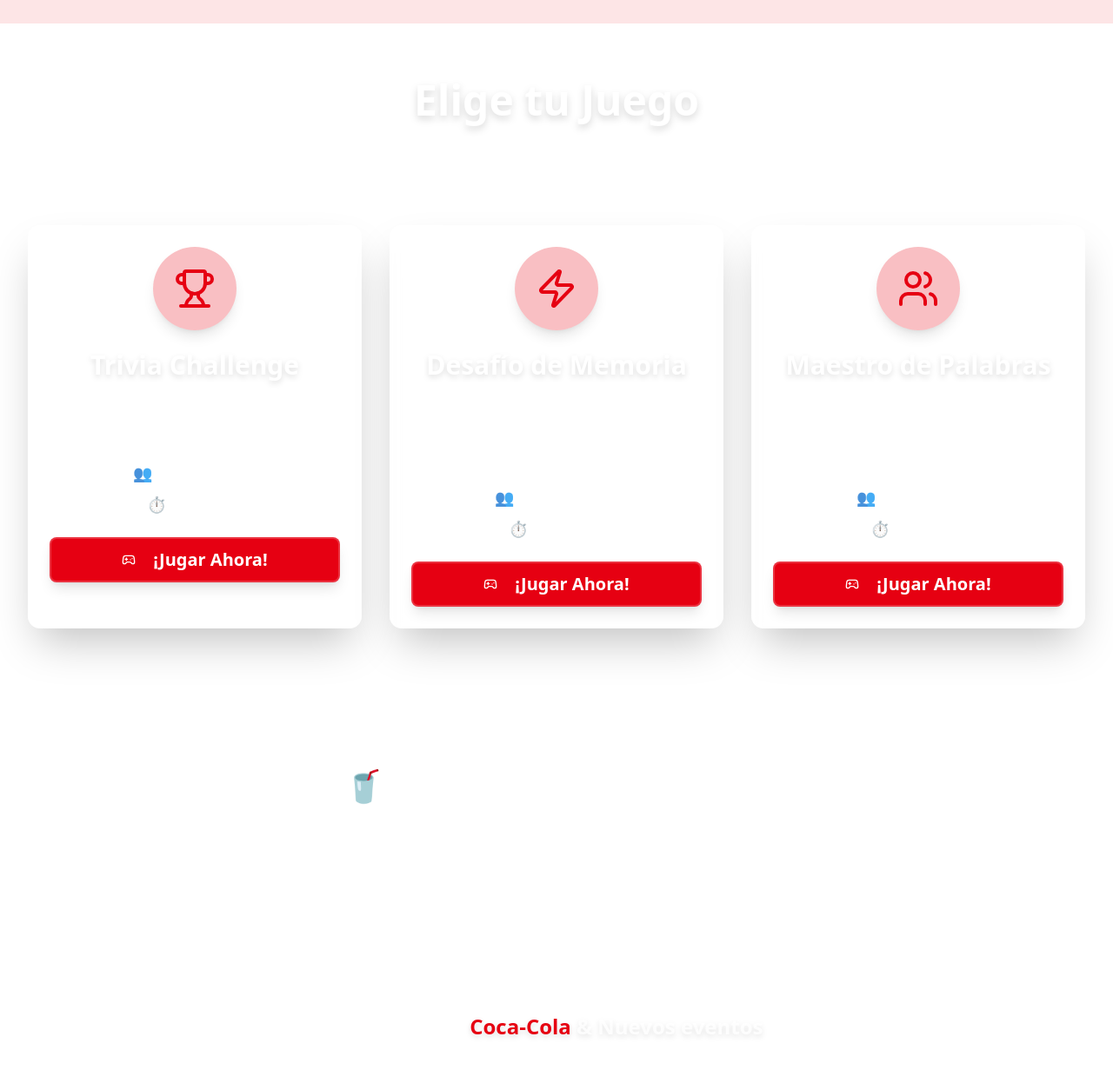
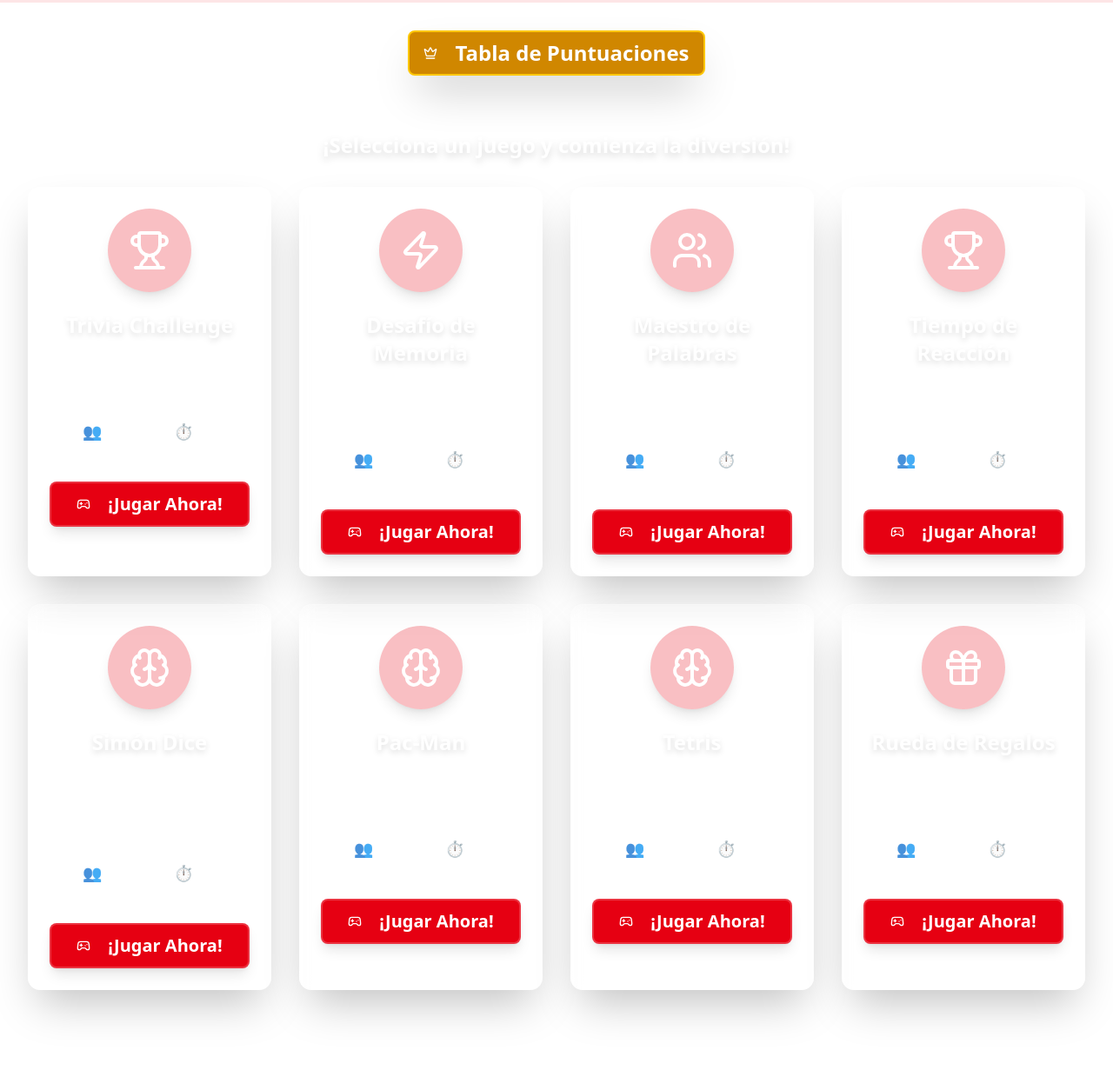
Before and after one commit to joser098/game-center, an Astro site: page / in a window 1280 px wide. Shown: the part 351-1582 px from the top of the page at 87% size. After the commit the page ends 1506 px from the top, so only its background shows below. Built offline with nearby package versions, Linux system fonts and the light colour scheme; Astro itself is replaced by a stand-in of ours.

Commit message:
fix home

```diff
--- a/src/components/Page.tsx
+++ b/src/components/Page.tsx
@@ -1,6 +1,6 @@
 import { Button } from "@/components/ui/button"
 import { Card, CardContent, CardHeader, CardTitle } from "@/components/ui/card"
-import { Gamepad2, Users, Trophy, Zap } from "lucide-react"
+import { Gamepad2, Users, Trophy, Zap, Crown, Brain, Gift } from "lucide-react"
 import brandingData from "@/utils/conts";
 
 const games = [
@@ -28,6 +28,46 @@ const games = [
     players: "2-6 jugadores",
     duration: "20-40 min",
   },
+  {
+    id: "reaction-time",
+    name: "Tiempo de Reacción",
+    description: "¡Compete con tus amigos y gana recompensas!",
+    icon: Trophy,
+    players: "2-6 jugadores",
+    duration: "15-30 min",
+  },
+  {
+    id: "simon-says",
+    name: "Simón Dice",
+    description: "Memoriza y repite la secuencia de colores que Simón te muestre",
+    icon: Brain,
+    players: "2-6 jugadores",
+    duration: "20-40 min",
+  },
+  {
+    id: "pacman",
+    name: "Pac-Man",
+    description: "El clásico juego de comecocos",
+    icon: Brain,
+    players: "2-6 jugadores",
+    duration: "20-40 min",
+  },
+  {
+    id: "tetris",
+    name: "Tetris",
+    description: "Juega contra el tiempo y gana puntos",
+    icon: Brain,
+    players: "2-6 jugadores",
+    duration: "20-40 min",
+  },
+  {
+    id: "gift-wheel",
+    name: "Rueda de Regalos",
+    description: "¡Gana premios y gana puntos!",
+    icon: Gift,
+    players: "2-6 jugadores",
+    duration: "20-40 min"
+  }
 ]
 
 export default function HomePage() {
@@ -36,7 +76,7 @@ export default function HomePage() {
       {/* Header with Branding */}
       <header className="relative overflow-hidden">
         <div className="absolute inset-0 opacity-10" style={{ backgroundColor: brandingData.brandColor }} />
-        <div className="relative container mx-auto px-8 py-12">
+        <div className="relative container mx-auto px-8 pt-12 pb-6">
           <div className="flex flex-col items-center text-center space-y-6">
             <div className="relative">
               <img
@@ -64,14 +104,28 @@ export default function HomePage() {
         </div>
       </header>
 
+      {/* Leaderboard Button */}
+      <div className="container mx-auto px-8 py-8">
+        <div className="text-center">
+          <a href="/leaderboard">
+            <Button
+              size="lg"
+              className="cursor-pointer text-2xl py-6 px-12 bg-yellow-600 hover:bg-yellow-700 text-white font-bold shadow-2xl border-2 border-yellow-400"
+            >
+              <Crown className="w-8 h-8 mr-3" />Tabla de Puntuaciones
+            </Button>
+          </a>
+        </div>
+      </div>
+
       {/* Games Section */}
-      <main className="container mx-auto px-8 py-16">
-        <div className="text-center mb-16">
-          <h2 className="text-5xl font-bold text-white mb-6 drop-shadow-lg">Elige tu Juego</h2>
-          <p className="text-2xl text-white/90">¡Selecciona un juego y comienza la diversión!</p>
+      <main className="container mx-auto px-8 py-4">
+        <div className="text-center pt-4 pb-8">
+          <h2 className="text-2xl font-bold text-white drop-shadow-lg">¡Selecciona un juego y comienza la diversión!</h2>
+          {/* <p className="text-xl text-white/90">¡Selecciona un juego y comienza la diversión!</p> */}
         </div>
 
-        <div className="grid grid-cols-1 md:grid-cols-2 lg:grid-cols-3 gap-8 max-w-7xl mx-auto">
+        <div className="grid grid-cols-1 md:grid-cols-2 lg:grid-cols-3 xl:grid-cols-4 gap-8 mx-auto">
           {games.map((game) => {
             const IconComponent = game.icon
             return (
@@ -79,21 +133,20 @@ export default function HomePage() {
                 key={game.id}
                 className="bg-white/10 backdrop-blur-sm border-white/20 hover:bg-white/20 transition-all duration-300 transform hover:scale-105 shadow-2xl"
               >
-                <CardHeader className="text-center pb-4">
+                <CardHeader className="text-center pb-1">
                   <div className="flex justify-center mb-4">
                     <div
                       className="p-6 rounded-full shadow-lg"
                       style={{ backgroundColor: `${brandingData.brandColor}40` }}
                     >
-                      <IconComponent className="w-12 h-12" style={{ color: brandingData.brandColor }} />
+                      <IconComponent className="w-12 h-12" style={{ color: '#fff' }} />
                     </div>
                   </div>
-                  <CardTitle className="text-3xl text-white drop-shadow-md">{game.name}</CardTitle>
+                  <CardTitle className="text-2xl text-white drop-shadow-md">{game.name}</CardTitle>
                 </CardHeader>
-                <CardContent className="text-center space-y-6">
-                  <p className="text-xl text-white/90">{game.description}</p>
-
-                  <div className="space-y-2 text-white/80">
+                <CardContent className="text-center space-y-2">
+                  <p className="text-lg text-white/90">{game.description}</p>
+                  <div className="flex justify-evenly space-y-2 text-white/80">
                     <p className="text-lg">👥 {game.players}</p>
                     <p className="text-lg">⏱️ {game.duration}</p>
                   </div>
@@ -114,28 +167,15 @@ export default function HomePage() {
           })}
         </div>
 
-        {/* Coca-Cola promotional section */}
-        <div className="text-center mt-20 pt-12 border-t border-white/20">
+        {/* PROMOCIONAL MARCA SOLO HOME */}
+        {/* <div className="text-center mt-20 pt-12 border-t border-white/20">
           <div className="bg-white/10 backdrop-blur-sm rounded-2xl p-8 max-w-4xl mx-auto">
             <h3 className="text-4xl font-bold text-white mb-4">🥤 Momentos Refrescantes</h3>
             <p className="text-2xl text-white/90">
               Disfruta de estos juegos mientras compartes momentos únicos con tu equipo
             </p>
           </div>
-        </div>
-
-        {/* Footer Branding */}
-        <div className="text-center mt-20 pt-12 border-t border-white/20">
-          <p className="text-2xl text-white/80">
-            Powered by{" "}
-            <span style={{ color: brandingData.brandColor }} className="font-bold drop-shadow-md">
-              {brandingData.companyName}
-            </span>
-            <span className="font-bold drop-shadow-md">
-              {" "} & Nuevos eventos
-            </span>
-          </p>
-        </div>
+        </div> */}
       </main>
     </div>
   )
```
